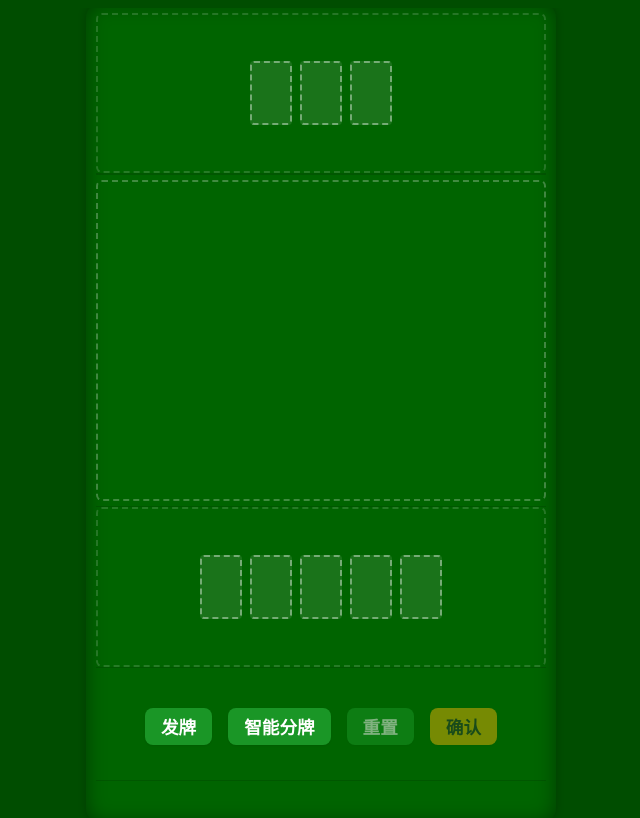
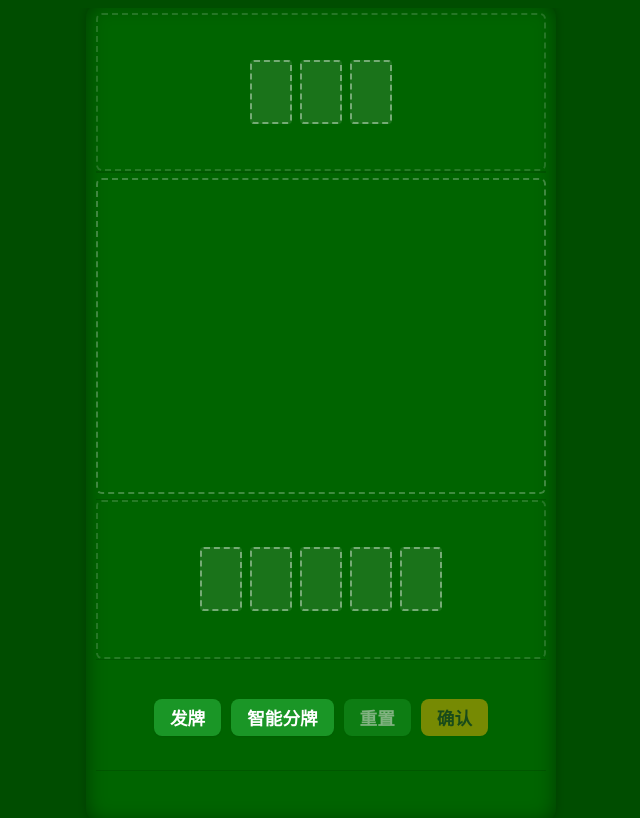
Before and after one commit to wen95266/php, a PHP site: page / in a window 1280 px wide. Shown: the whole page, without its empty margins (332-972 px from the left). Run offline with PHP 8.4, Linux system fonts and the light colour scheme.

Commit message:
Update style.css

```diff
--- a/style.css
+++ b/style.css
@@ -105,7 +105,7 @@
 .card-container.dragging { opacity:0.65; z-index:99; }
 .card-image { width:96%; display:block; }
 #row-buttons .arranged-hand { display: none; }
-.action-buttons-container .action-buttons { display:flex; gap:16px; }
+.action-buttons-container .action-buttons { display:flex; gap:10px; flex-wrap:wrap; }
 .game-button {
     padding:6px 16px; font-size:1.1em; background:#1a9626; border:none; border-radius:8px;
     color:#fff; font-weight:600; box-shadow:0 1px 2px rgba(0,0,0,0.08); cursor:pointer;
@@ -114,6 +114,9 @@
 .game-button[disabled] { opacity:0.5; cursor:not-allowed; }
 .game-button.primary-button { background:#ecb007; color:#333; }
 .game-button.primary-button:active { background:#ffb700; }
+.game-history-bar {
+    margin-top:10px; font-size:0.97em; color:#fff7; text-align:left; max-width:410px; word-break:break-all;
+}
 .game-message-bar {
     margin-top:8px; min-height:24px; font-size:1.08em; color:#ffda00; text-align:center; font-weight:bold;
 }
@@ -121,7 +124,6 @@
     width: 38px; height: 60px; border: 2.5px dashed #fff6; border-radius: 4px; margin: 2px;
     background: rgba(255,255,255,0.10);
 }
-
 @media (max-height: 750px) {
     #row-front, #row-back { flex-grow: 1.3; min-height: 65px; }
     #row-middle-visual { flex-grow: 3.4; min-height: 150px; }
```
